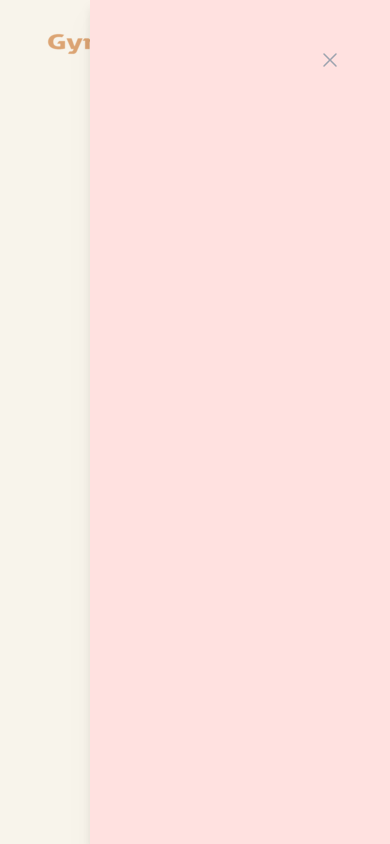
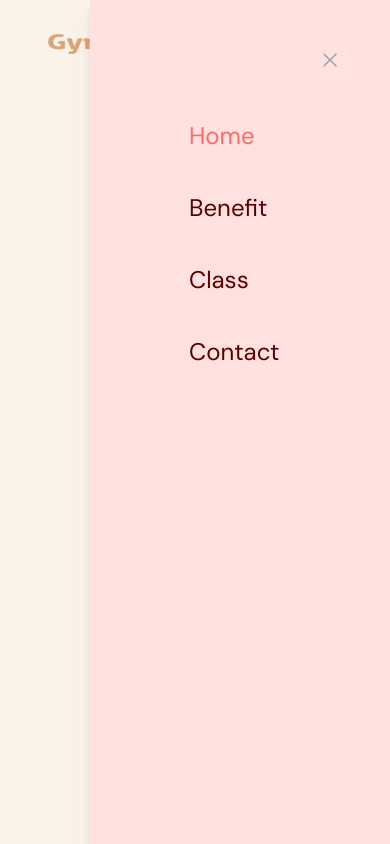
Before and after one commit to amh6281/Fitness-App, a React (Vite) app: page / in a window 390 px wide. Both pictures are taken after a click on the button 337 px from the left and 44 px from the top of the page. Built offline with nearby package versions, Linux system fonts and the light colour scheme.

Commit message:
Mobile menu modal item 추가 및 navbar 고정 2022.01.20
메뉴 모달창에 navbar 구성요소를 추가하고, 스크롤 시 navbar를 고정한다.

```diff
--- a/src/App.tsx
+++ b/src/App.tsx
@@ -1,4 +1,4 @@
-import { useState } from "react";
+import { useEffect, useState } from "react";
 import Navbar from "@/components/navbar";
 import { SelectedPage } from "@/shared/types";
 
@@ -6,10 +6,27 @@ function App() {
   const [selectedPage, setSelectedPage] = useState<SelectedPage>(
     SelectedPage.Home
   );
+  const [isTopOfPage, setIsTopOfPage] = useState<boolean>(true);
+
+  useEffect(() => {
+    const handleScroll = () => {
+      if (window.scrollY === 0) {
+        setIsTopOfPage(true);
+        setSelectedPage(SelectedPage.Home);
+      }
+      if (window.scrollY !== 0) setIsTopOfPage(false);
+    };
+    window.addEventListener("scroll", handleScroll);
+    return () => window.removeEventListener("scroll", handleScroll);
+  }, []);
 
   return (
     <div className="app bg-gray-20">
-      <Navbar selectedPage={selectedPage} setSelectedPage={setSelectedPage} />
+      <Navbar
+        isTopOfPage={isTopOfPage}
+        selectedPage={selectedPage}
+        setSelectedPage={setSelectedPage}
+      />
     </div>
   );
 }
--- a/src/components/navbar/index.tsx
+++ b/src/components/navbar/index.tsx
@@ -9,16 +9,20 @@ import ActionButton from "../actionButton/ActionButton";
 type Props = {
   selectedPage: SelectedPage;
   setSelectedPage: (value: SelectedPage) => void;
+  isTopOfPage: boolean;
 };
 
-const Navbar = ({ selectedPage, setSelectedPage }: Props) => {
+const Navbar = ({ selectedPage, setSelectedPage, isTopOfPage }: Props) => {
   const [isMenuToggle, setIsMenuToggle] = useState<boolean>(false);
   const flexBetween = "flex items-center justify-between";
   const isAboveMediumScreen = useMediaQuery("(min-width: 1060px)");
+  const navbarBackground = isTopOfPage ? "" : "bg-primary-100 drop-shadow";
 
   return (
     <nav>
-      <div className={`${flexBetween} fixed top-0 z-30 w-full py-6`}>
+      <div
+        className={`${navbarBackground} ${flexBetween} fixed top-0 z-30 w-full py-6`}
+      >
         <div className={`${flexBetween} mx-auto w-5/6`}>
           <div className={`${flexBetween} w-full gap-16`}>
             {/* Left */}
@@ -77,6 +81,29 @@ const Navbar = ({ selectedPage, setSelectedPage }: Props) => {
               <XMarkIcon className="h-6 w-6 text-gray-400" />
             </button>
           </div>
+          {/* Menu Items */}
+          <div className="ml-[33%] flex flex-col gap-10 text-2xl">
+            <Link
+              page="Home"
+              selectedPage={selectedPage}
+              setSelectedPage={setSelectedPage}
+            />
+            <Link
+              page="Benefit"
+              selectedPage={selectedPage}
+              setSelectedPage={setSelectedPage}
+            />
+            <Link
+              page="Class"
+              selectedPage={selectedPage}
+              setSelectedPage={setSelectedPage}
+            />
+            <Link
+              page="Contact"
+              selectedPage={selectedPage}
+              setSelectedPage={setSelectedPage}
+            />
+          </div>
         </div>
       )}
     </nav>
```
